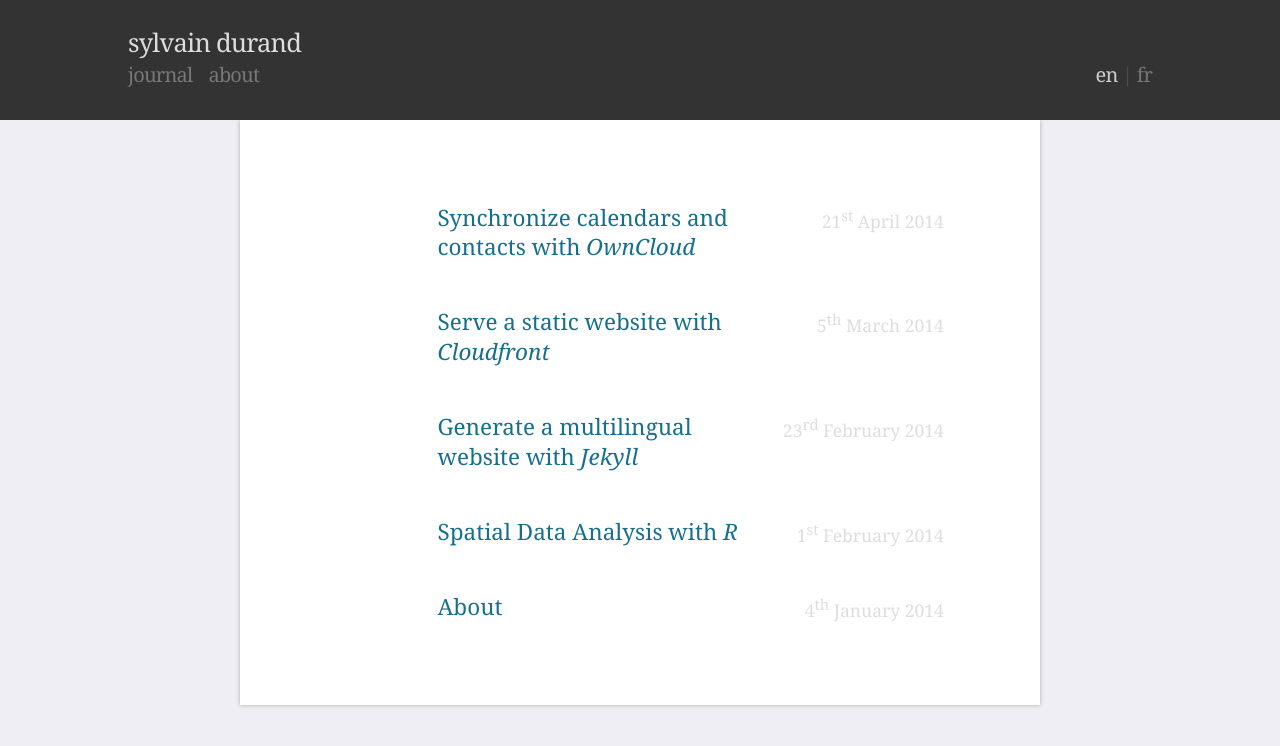
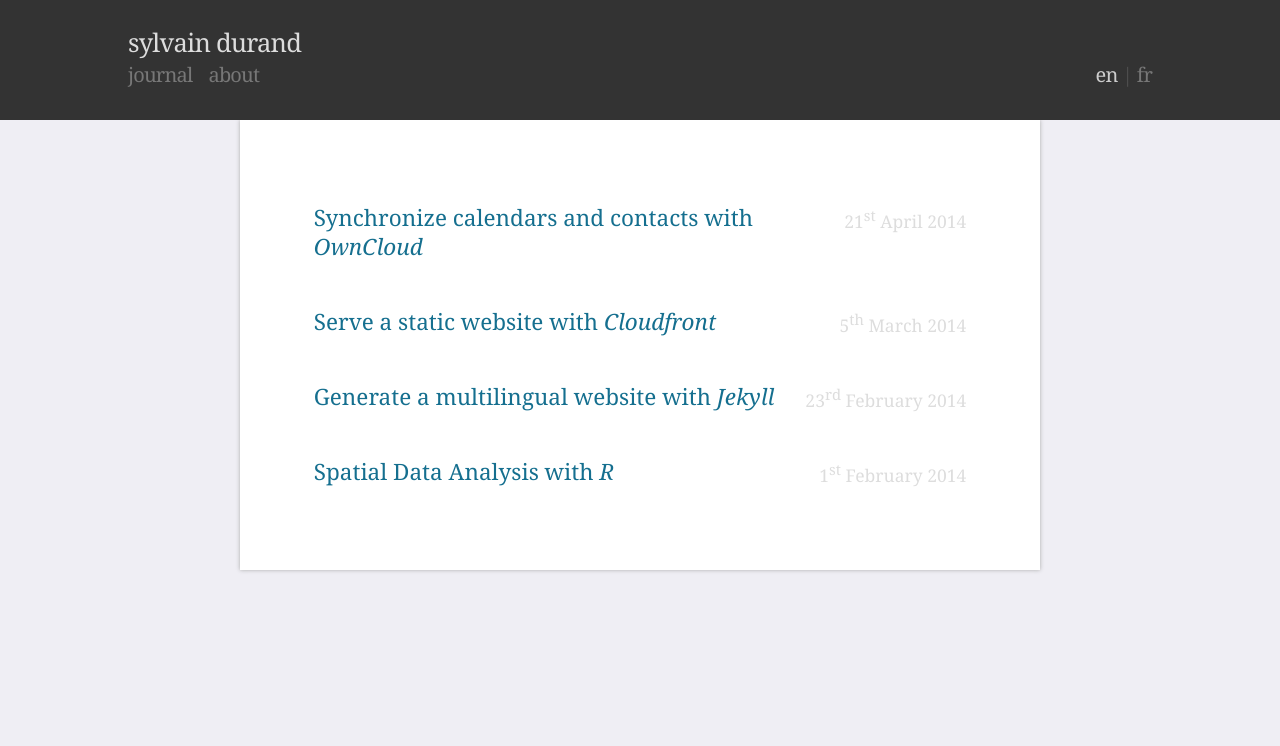
Before and after one commit to simonmeggle/simonmeggle.github.io, a Jekyll site: the page built from index.html, in a window 1280 px wide. Shown: the top 746 px of the page. Built offline with Jekyll 4.4.1, drawn with Linux system fonts in a browser that asks for light colours.

Commit message:
Fix article lists

```diff
--- a/_posts/fr/2014-01-01-journal.html
+++ b/_posts/fr/2014-01-01-journal.html
@@ -4,7 +4,7 @@ trans: /
 ---
 
 
-<ul class="liste">{% for post in site.posts %}{% if post.page or post.path contains "/en/" %}{% else %}
+<ul class="liste">{% for post in site.posts %}{% if post.title == "Journal" or post.title == "À propos" or post.path contains "/en/" %}{% else %}
   <li>
     <a href="{{ post.url }}">
       <span>{% include date.html date=post.date lang='fr' %}</span>
--- a/index.html
+++ b/index.html
@@ -4,7 +4,7 @@ title: Journal
 trans: /journal/
 ---
 
-<ul class="liste">{% for post in site.posts %}{% if post.page or post.path contains "/fr/" %}{% else %}
+<ul class="liste">{% for post in site.posts %}{% if post.title == "About" or post.path contains "/fr/" %}{% else %}
   <li>
     <a href="{{ post.url }}">
       <span>{% include date.html date=post.date lang="en" %}</span>
--- a/static/assets/style.sass
+++ b/static/assets/style.sass
@@ -138,7 +138,7 @@ h3
   line-height: 1.333
 
   li
-    margin: 0
+    padding: 0
 
     &:before
       content: ""
```
